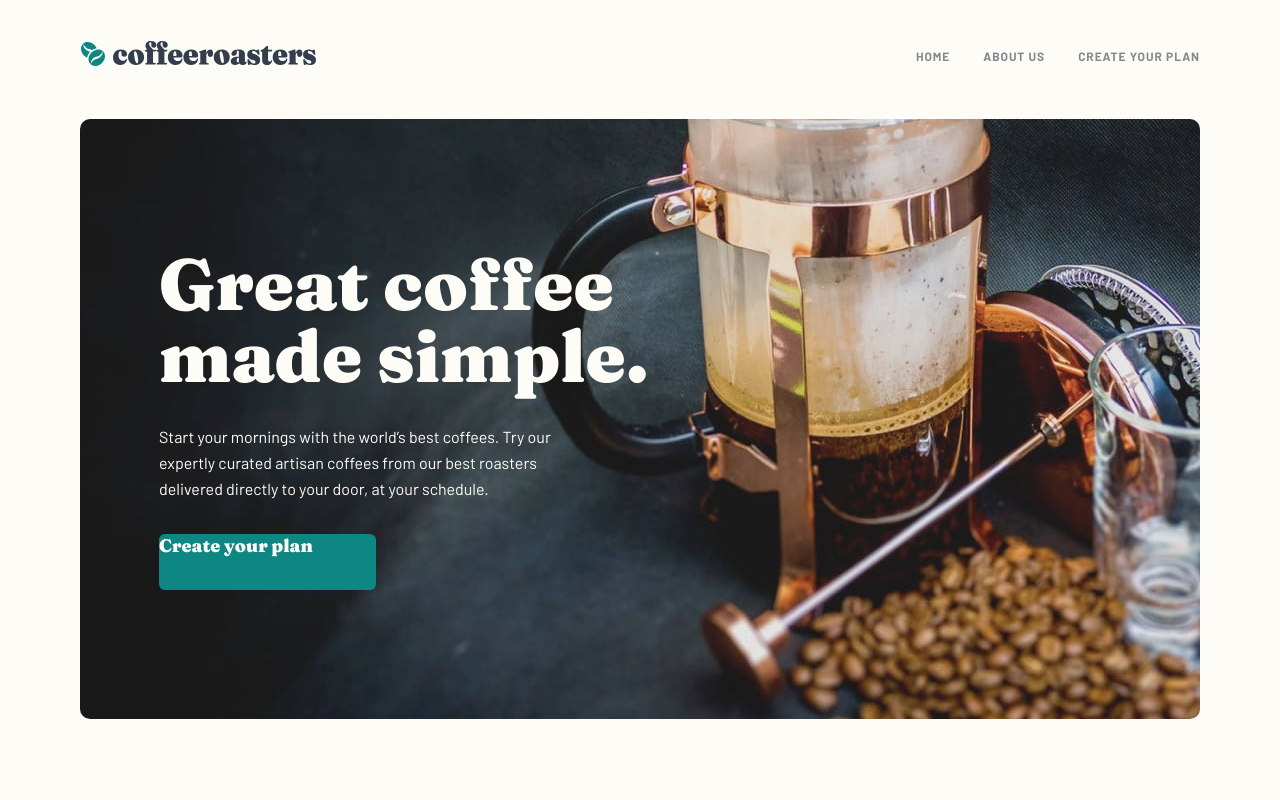
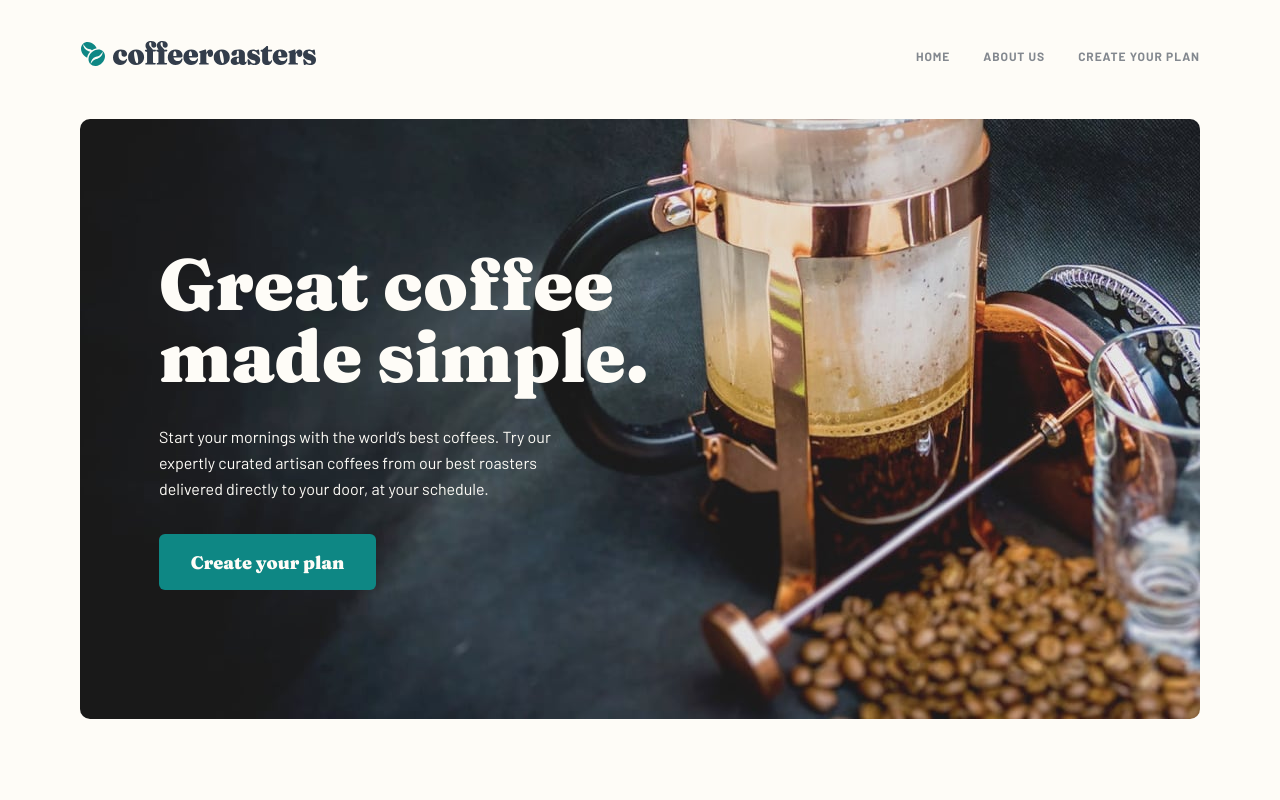
Before and after one commit to ursasimenc/sveltekit-coffeeroasters, a SvelteKit app: page / in a window 1280 px wide. Shown: the top 800 px of the page. Built offline with nearby package versions, Linux system fonts and the light colour scheme.

Commit message:
minor fixes

```diff
--- a/src/routes/+page.svelte
+++ b/src/routes/+page.svelte
@@ -127,6 +127,7 @@
 		border-radius: 10px;
 
 		.plan-button {
+			@include flex();
 			@include button();
 			text-decoration: none;
 			color: $bg;
```
